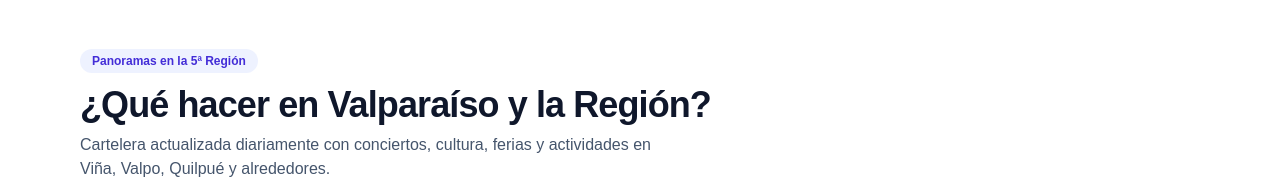
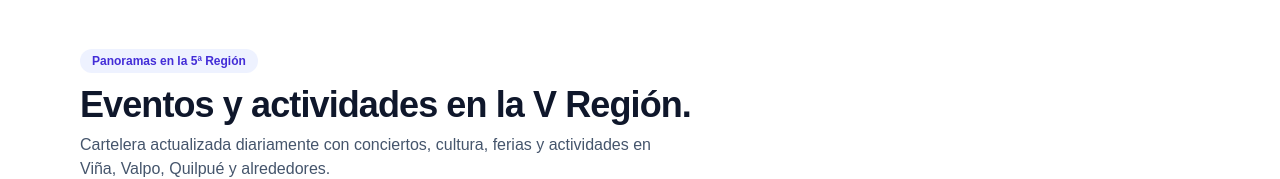
Before and after one commit to maurii580-beep/eventos-quinta-region, a Next.js app: page / in a window 1280 px wide. Shown: the top 179 px of the page. Built offline with nearby package versions, Linux system fonts and the light colour scheme; no server answers; the database is empty.

Commit message:
Cambio titulo

```diff
--- a/app/page.tsx
+++ b/app/page.tsx
@@ -19,7 +19,7 @@ export default function HomePage() {
             Panoramas en la 5ª Región
           </div>
           <h1 className="text-3xl sm:text-4xl font-extrabold text-slate-900 tracking-tight">
-            ¿Qué hacer en Valparaíso y la Región?
+            Eventos y actividades en la V Región.
           </h1>
           <p className="mt-2 text-slate-600 max-w-xl text-sm sm:text-base">
             Cartelera actualizada diariamente con conciertos, cultura, ferias y actividades en Viña, Valpo, Quilpué y alrededores.
```
